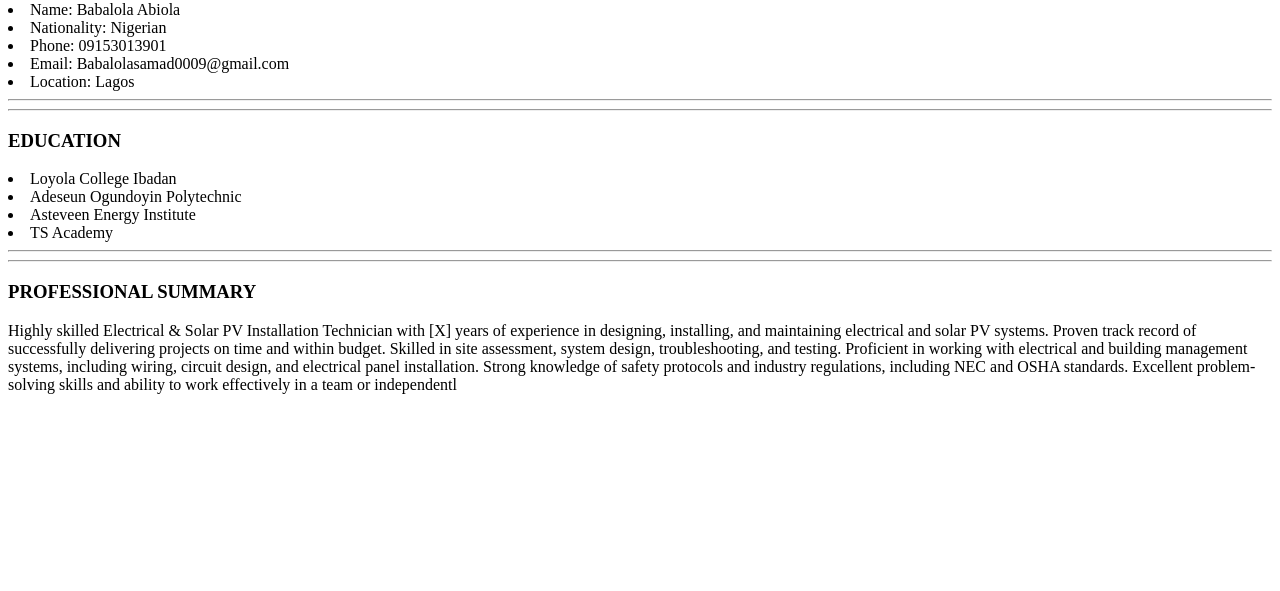
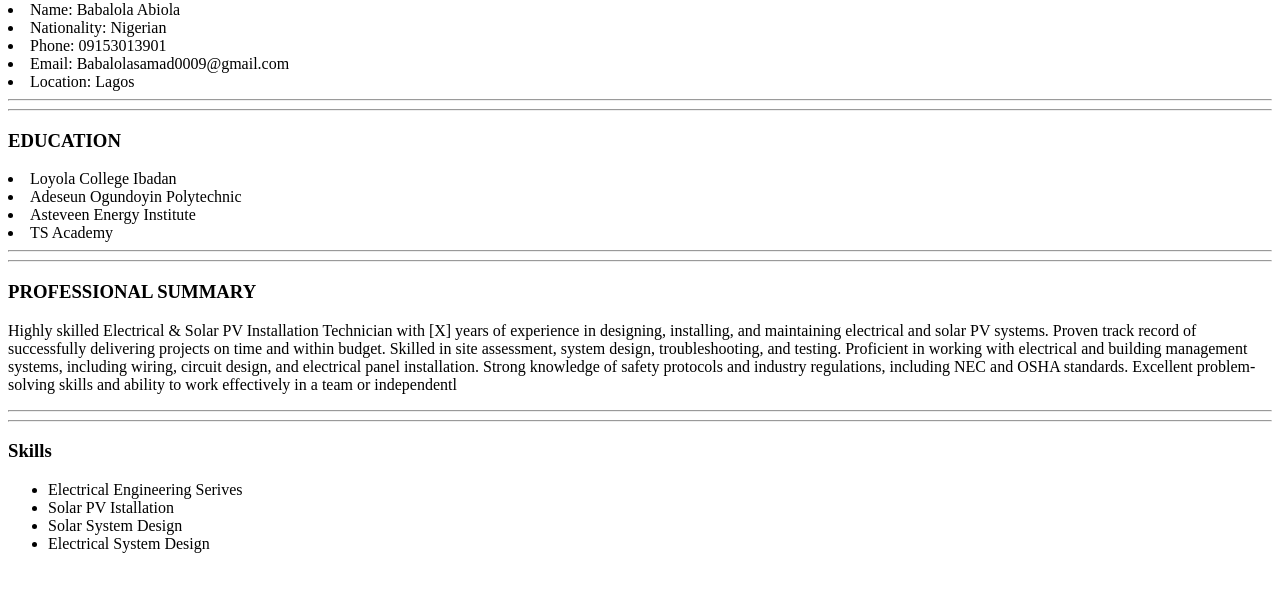
Before and after one commit to babalolasamad0009-hash/project-babs, a plain HTML site: page index.html/index.html in a window 1280 px wide. Shown: the part 105-696 px from the top of the page. Drawn offline with Linux system fonts and the light colour scheme.

Commit message:
initial commit

```diff
--- a/index.html/index.html
+++ b/index.html/index.html
@@ -41,3 +41,15 @@
             <p>
                 Highly skilled Electrical & Solar PV Installation Technician with [X] years of experience in designing, installing, and maintaining electrical and solar PV systems. Proven track record of successfully delivering projects on time and within budget. Skilled in site assessment, system design, troubleshooting, and testing. Proficient in working with electrical and building management systems, including wiring, circuit design, and electrical panel installation. Strong knowledge of safety protocols and industry regulations, including NEC and OSHA standards. Excellent problem-solving skills and ability to work effectively in a team or independentl
         </div>
+<hr>
+<hr>
+<h3> Skills</h3>
+    <div>
+        <p>
+<ul>
+<li>Electrical Engineering Serives</li>
+<li>Solar PV Istallation</li>
+<li>Solar System Design</li>
+<li>Electrical System Design</li>
+</ul>
+</div>
```
